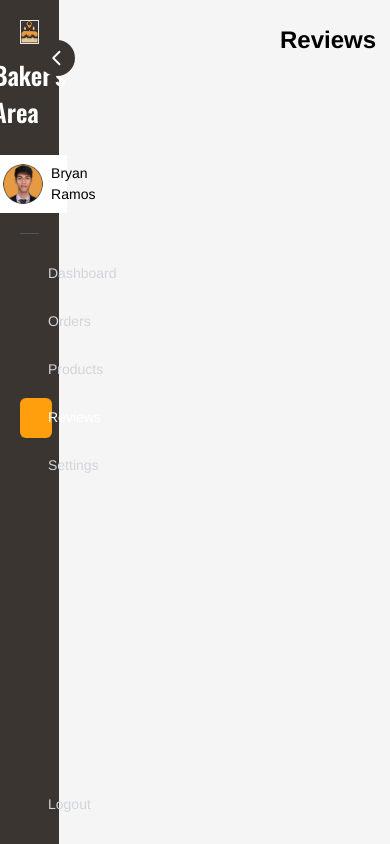
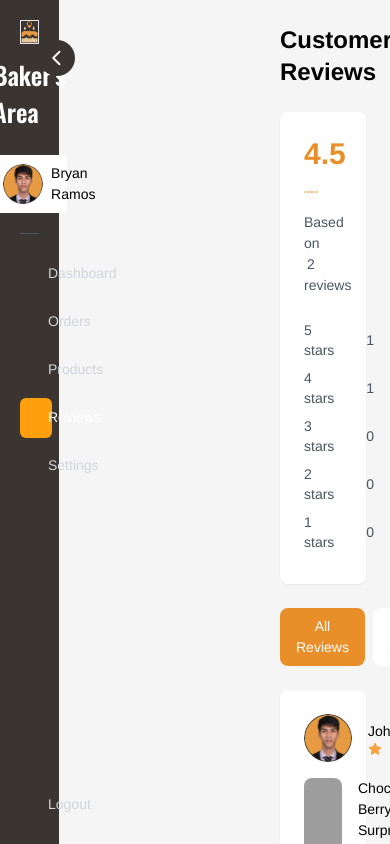
Before and after one commit to BryanIanRamos/Cake-Area, a React (Vite) app: page /dashboard/reviews in a window 390 px wide. Built offline with nearby package versions, Linux system fonts and the light colour scheme; grey boxes are pictures that could not be loaded; some icons are missing.

Commit message:
Add: Partial pages of bakers end

```diff
--- a/src/pages/baker/Products.jsx
+++ b/src/pages/baker/Products.jsx
@@ -48,7 +48,9 @@ const Products = () => {
             <h1 className="text-2xl font-bold">Keep an Eye on Your Stock</h1>
             <button
               className="bg-[#E88F2A] text-white px-4 py-2 rounded-lg hover:bg-[#E88F2A]/90 flex items-center gap-2"
-              onClick={() => {/* Add new product logic */}}
+              onClick={() => {
+                /* Add new product logic */
+              }}
             >
               <Icon icon="mdi:plus" />
               Add Goods
--- a/src/pages/baker/Reviews.jsx
+++ b/src/pages/baker/Reviews.jsx
@@ -1,8 +1,52 @@
 import React, { useState } from "react";
 import Sidebar from "../../components/baker/Sidebar";
+import { Icon } from "@iconify/react";
+import profileImage from "../../assets/Dummy_Profile.png";
 
 const Reviews = () => {
   const [isSidebarExpanded, setIsSidebarExpanded] = useState(true);
+  const [selectedRating, setSelectedRating] = useState("all");
+  const [searchQuery, setSearchQuery] = useState("");
+
+  // Sample review data
+  const reviews = [
+    {
+      id: 1,
+      customerName: "John Doe",
+      productName: "Choco-Berry Surprise Cake",
+      rating: 5,
+      comment: "Amazing cake! The taste was perfect and delivery was on time.",
+      date: "2024-03-10",
+      helpful: 12,
+      reply: "",
+      image: "/cakes/choco-berry.jpg",
+    },
+    {
+      id: 2,
+      customerName: "Alice Smith",
+      productName: "Vanilla Dream Cake",
+      rating: 4,
+      comment: "Great cake but the frosting was a bit too sweet for my taste.",
+      date: "2024-03-09",
+      helpful: 8,
+      reply: "Thank you for your feedback! We'll take note of the frosting sweetness.",
+      image: "/cakes/vanilla-dream.jpg",
+    },
+    // Add more reviews...
+  ];
+
+  // Calculate rating statistics
+  const stats = {
+    total: reviews.length,
+    average: reviews.reduce((acc, rev) => acc + rev.rating, 0) / reviews.length,
+    distribution: {
+      5: reviews.filter(r => r.rating === 5).length,
+      4: reviews.filter(r => r.rating === 4).length,
+      3: reviews.filter(r => r.rating === 3).length,
+      2: reviews.filter(r => r.rating === 2).length,
+      1: reviews.filter(r => r.rating === 1).length,
+    }
+  };
 
   return (
     <div className="flex h-screen bg-[#F5F5F5]">
@@ -14,8 +58,158 @@ const Reviews = () => {
         className={`transition-all duration-300 flex-1 overflow-y-auto p-6
           ${isSidebarExpanded ? "ml-64" : "ml-20"}`}
       >
-        <h1 className="text-2xl font-bold mb-6">Reviews</h1>
-        {/* Add your reviews content here */}
+        <div className="max-w-7xl mx-auto">
+          {/* Header Section */}
+          <div className="flex justify-between items-center mb-6">
+            <h1 className="text-2xl font-bold">Customer Reviews</h1>
+            <div className="relative">
+              <input
+                type="text"
+                placeholder="Search reviews..."
+                className="pl-10 pr-4 py-2 border rounded-lg w-64"
+                value={searchQuery}
+                onChange={(e) => setSearchQuery(e.target.value)}
+              />
+              <Icon
+                icon="material-symbols:search"
+                className="absolute left-3 top-2.5 text-gray-400 text-xl"
+              />
+            </div>
+          </div>
+
+          {/* Rating Overview */}
+          <div className="bg-white p-6 rounded-lg shadow-sm mb-6">
+            <div className="grid grid-cols-1 md:grid-cols-3 gap-6">
+              {/* Overall Rating */}
+              <div className="text-center">
+                <h2 className="text-3xl font-bold text-[#E88F2A]">
+                  {stats.average.toFixed(1)}
+                </h2>
+                <div className="flex justify-center my-2">
+                  {[1, 2, 3, 4, 5].map((star) => (
+                    <Icon
+                      key={star}
+                      icon="ph:star-fill"
+                      className={`text-2xl ${
+                        star <= Math.round(stats.average)
+                          ? "text-[#F4A340]"
+                          : "text-gray-300"
+                      }`}
+                    />
+                  ))}
+                </div>
+                <p className="text-gray-600">Based on {stats.total} reviews</p>
+              </div>
+
+              {/* Rating Distribution */}
+              <div className="col-span-2">
+                {[5, 4, 3, 2, 1].map((rating) => (
+                  <div key={rating} className="flex items-center gap-4 mb-2">
+                    <span className="w-12 text-sm text-gray-600">
+                      {rating} stars
+                    </span>
+                    <div className="flex-1 h-2 bg-gray-200 rounded-full overflow-hidden">
+                      <div
+                        className="h-full bg-[#E88F2A]"
+                        style={{
+                          width: `${(stats.distribution[rating] / stats.total) * 100}%`,
+                        }}
+                      ></div>
+                    </div>
+                    <span className="w-12 text-sm text-gray-600 text-right">
+                      {stats.distribution[rating]}
+                    </span>
+                  </div>
+                ))}
+              </div>
+            </div>
+          </div>
+
+          {/* Filter Buttons */}
+          <div className="flex gap-2 mb-6">
+            {["all", "5", "4", "3", "2", "1"].map((rating) => (
+              <button
+                key={rating}
+                onClick={() => setSelectedRating(rating)}
+                className={`px-4 py-2 rounded-lg ${
+                  selectedRating === rating
+                    ? "bg-[#E88F2A] text-white"
+                    : "bg-white text-gray-600"
+                }`}
+              >
+                {rating === "all" ? "All Reviews" : `${rating} Stars`}
+              </button>
+            ))}
+          </div>
+
+          {/* Reviews List */}
+          <div className="space-y-4">
+            {reviews.map((review) => (
+              <div key={review.id} className="bg-white p-6 rounded-lg shadow-sm">
+                <div className="flex justify-between mb-4">
+                  <div className="flex items-center gap-4">
+                    <img
+                      src={profileImage}
+                      alt={review.customerName}
+                      className="w-12 h-12 rounded-full"
+                    />
+                    <div>
+                      <h3 className="font-medium">{review.customerName}</h3>
+                      <div className="flex items-center gap-2">
+                        {[1, 2, 3, 4, 5].map((star) => (
+                          <Icon
+                            key={star}
+                            icon="ph:star-fill"
+                            className={`${
+                              star <= review.rating
+                                ? "text-[#F4A340]"
+                                : "text-gray-300"
+                            }`}
+                          />
+                        ))}
+                      </div>
+                    </div>
+                  </div>
+                  <div className="text-sm text-gray-500">{review.date}</div>
+                </div>
+
+                <div className="flex gap-4 mb-4">
+                  <img
+                    src={review.image}
+                    alt={review.productName}
+                    className="w-20 h-20 object-cover rounded-lg"
+                  />
+                  <div>
+                    <h4 className="font-medium mb-2">{review.productName}</h4>
+                    <p className="text-gray-600">{review.comment}</p>
+                  </div>
+                </div>
+
+                {review.reply && (
+                  <div className="bg-gray-50 p-4 rounded-lg mt-4">
+                    <div className="flex items-center gap-2 mb-2">
+                      <Icon icon="mdi:reply" className="text-gray-500" />
+                      <span className="font-medium">Your Reply</span>
+                    </div>
+                    <p className="text-gray-600">{review.reply}</p>
+                  </div>
+                )}
+
+                <div className="flex justify-between items-center mt-4">
+                  <button className="flex items-center gap-2 text-gray-500 hover:text-gray-700">
+                    <Icon icon="mdi:thumb-up-outline" />
+                    <span>{review.helpful} Helpful</span>
+                  </button>
+                  {!review.reply && (
+                    <button className="text-[#E88F2A] hover:text-[#E88F2A]/80">
+                      Reply to review
+                    </button>
+                  )}
+                </div>
+              </div>
+            ))}
+          </div>
+        </div>
       </main>
     </div>
   );
```
Also changed, not shown: src/pages/baker/Settings.jsx (+75 -125 lines).
